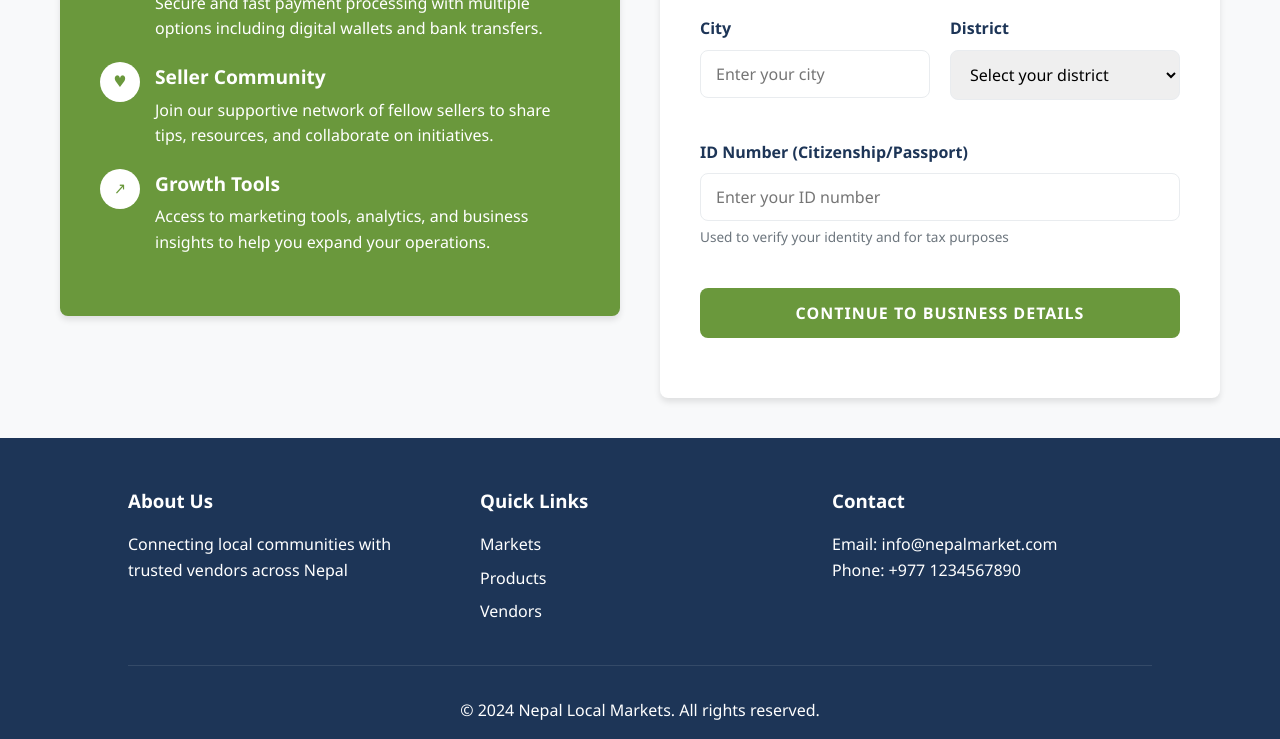
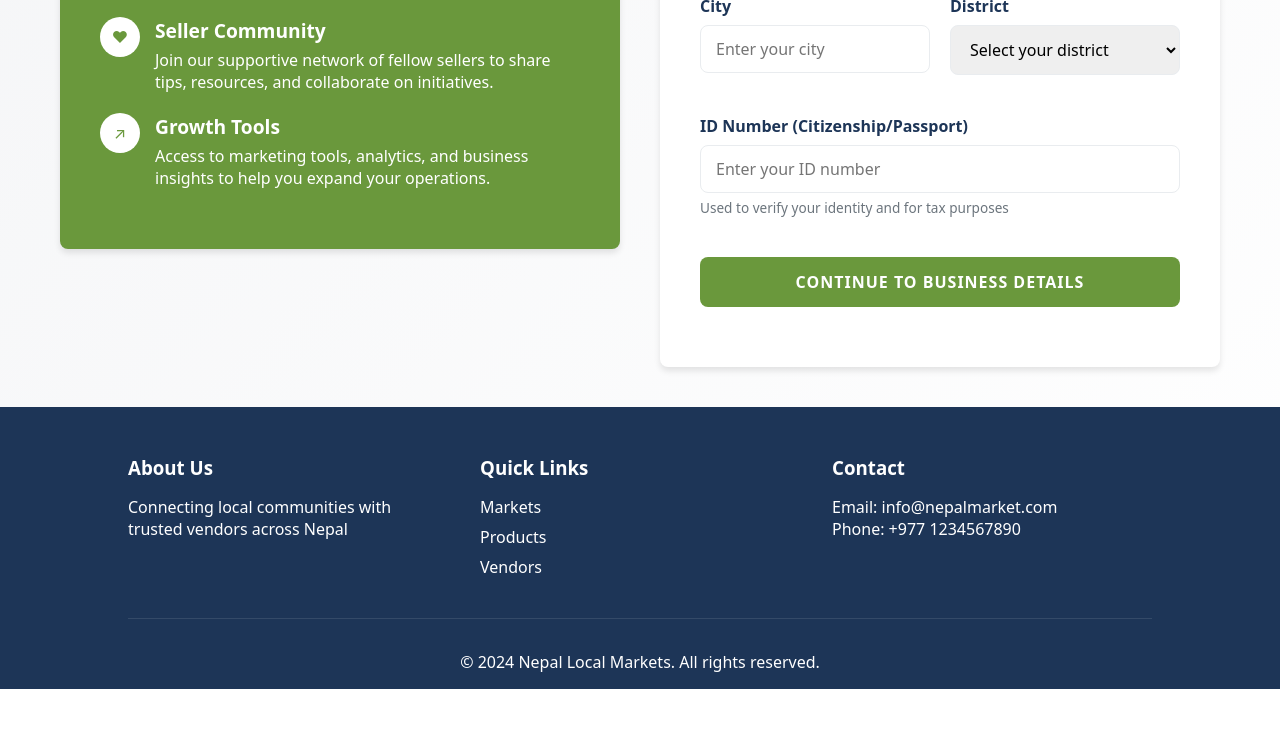
Before and after one commit to nipunshakya22/Local-Marketplace, a plain HTML site: page pages/seller.html in a window 1280 px wide. Shown: the part 579-1318 px from the top of the page. After the commit the page ends 1268 px from the top, so only its background shows below. Drawn offline with Linux system fonts and the light colour scheme.

Commit message:
fix: css inconsistent and href for root

```diff
--- a/pages/seller.html
+++ b/pages/seller.html
@@ -11,14 +11,16 @@
   <header>
     <nav id="main-nav">
       <div class="logo">
-        <img src="../assets/logo.svg" alt="Logo" class="market-logo">
-        <span>नेपाल बजार</span>
+        <a href="/" style="text-decoration: none;color:inherit">
+          <img src="../assets/logo.svg" alt="Logo" class="market-logo">
+          <span>नेपाल बजार</span>
+      </a>
       </div>
       <ul>
-          <li><a href="#markets">Markets</a></li>
-          <li><a href="#products">Products</a></li>
-          <li><a href="#vendors">Vendors</a></li>
-          <li><a href="#contact">Contact</a></li>
+          <li><a href="../#markets">Markets</a></li>
+          <li><a href="../#products">Products</a></li>
+          <li><a href="../#vendors">Vendors</a></li>
+          <li><a href="../#contact">Contact</a></li>
       </ul>
       <div class="nav-buttons">
         <a href="../pages/auth.html">Sign Up</a>
--- a/styles/footer.css
+++ /dev/null
@@ -1,21 +0,0 @@
-:root {
-    --primary-color: #6A983C;
-    --primary-dark: #5a7d2f;
-    --white: #ffffff;
-    --gray-100: #f9fafb;
-    --gray-200: #eef2f6;
-    --gray-300: #e5e7eb;
-    --text-dark: #1f2937;
-    --shadow-sm: 0 1px 2px 0 rgba(0, 0, 0, 0.05);
-    --shadow-md: 0 4px 6px -1px rgba(0, 0, 0, 0.1);
-    --shadow-lg: 0 10px 15px -3px rgba(0, 0, 0, 0.1);
-}
-
-/* Footer */
-footer {
-    background: var(--text-dark);
-    color: var(--white);
-    text-align: center;
-    padding: 2rem;
-    font-size: 0.875rem;
-}
--- a/styles/index.css
+++ b/styles/index.css
@@ -5,23 +5,23 @@
     --light-color: #f1faee;
     --dark-color: #2b2d42;
 }
+html {
+    scroll-behavior: smooth;
+}
 
 * {
     margin: 0;
     padding: 0;
     box-sizing: border-box;
-}
-html {
-    scroll-behavior: smooth;
+    font-family: system-ui, -apple-system, sans-serif;
 }
 
-
 body {
-    font-family: 'Segoe UI', Tahoma, Geneva, Verdana, sans-serif;
-    line-height: 1.6;
-    color: var(--dark-color);
+    display: flex;
+    flex-direction: column;
+    min-height: 100vh;
+    background: linear-gradient(135deg, #f3f4f6 0%, #ffffff 100%);
 }
-
 /* Header and Navigation */
 
 .hero {
--- a/styles/seller.css
+++ b/styles/seller.css
@@ -20,16 +20,16 @@
     margin: 0;
     padding: 0;
     box-sizing: border-box;
-    font-family: 'Segoe UI', Tahoma, Geneva, Verdana, sans-serif;
-  }
+    font-family: system-ui, -apple-system, sans-serif;
+}
 
-  body {
-    background-color: var(--gray-light);
-    color: var(--dark-color);
-    line-height: 1.6;
-  }
+body {
+    display: flex;
+    flex-direction: column;
+    min-height: 100vh;
+    background: linear-gradient(135deg, #f3f4f6 0%, #ffffff 100%);
+}
 
-/* Header and Navigation */
 
 .container {
     max-width: 1200px;
--- a/styles/vendor-auth.css
+++ b/styles/vendor-auth.css
@@ -7,16 +7,15 @@
     --gray-200: #e5e7eb;
     --gray-700: #374151;
 }
-
 * {
     margin: 0;
     padding: 0;
     box-sizing: border-box;
-    font-family: 'Segoe UI', Tahoma, Geneva, Verdana, sans-serif;
+    font-family: system-ui, -apple-system, sans-serif;
 }
 
 body {
-    background-color: var(--gray-50);
+    background: linear-gradient(135deg, #f3f4f6 0%, #ffffff 100%);
     color: var(--gray-700);
     display: flex;
     justify-content: center;
```
Also changed, not shown: index.html (+2 -0 lines), pages/auth.html (+7 -4 lines).
